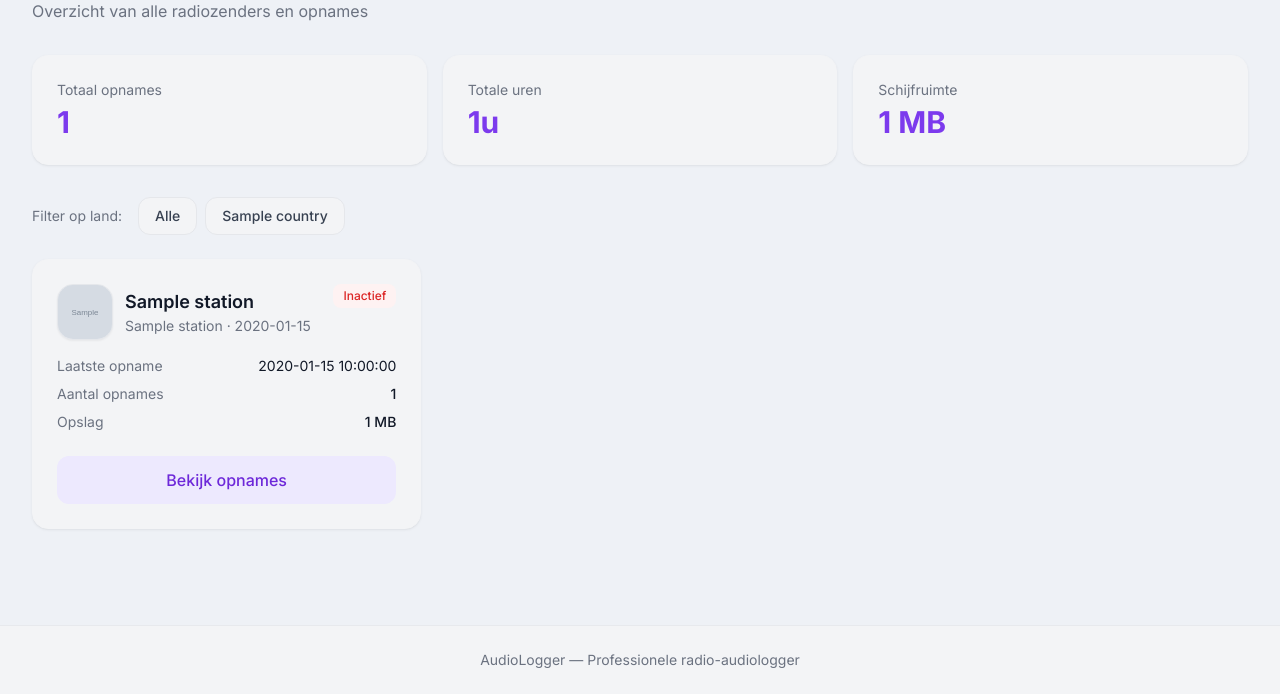
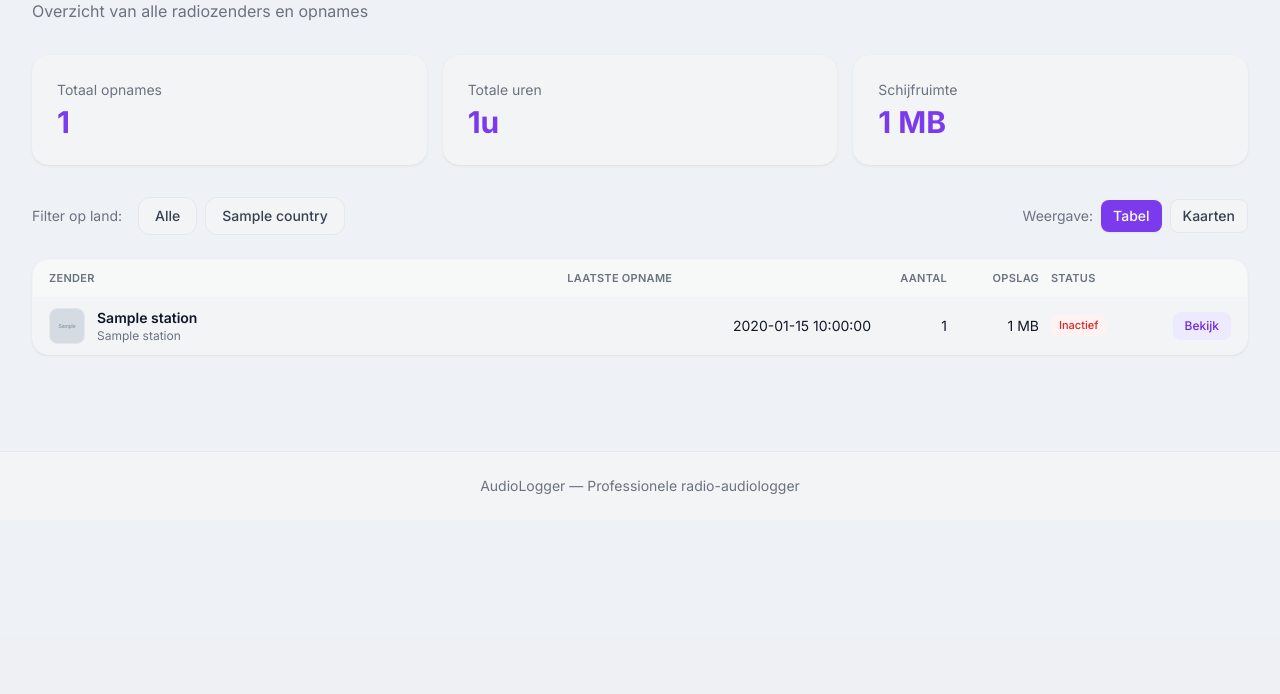
Before and after one commit to kissfmnl/audiologger, a FastAPI app: template templates/dashboard.html in a window 1280 px wide. Shown: the part 162-856 px from the top of the page. After the commit the page ends 656 px from the top, so only its background shows below. Run offline with FastAPI, Linux system fonts and the light colour scheme; the template is opened without the code that fills it: most values are stand-ins (such as "Sample title", 1, 10 or a date in 2020); grey boxes marked "Sample" are stand-in pictures; parts of the project's set-up code (start-up, migrations or seed data) failed here and were passed over; some libraries are stand-ins or nearby versions.

Commit message:
Add WAV-to-MP3 migration and compact dashboard table view.
Convert legacy WAV/FLAC recordings to 128kbps MP3 on startup to cut storage, and give end users a compact station table with a toggle back to card view.

Co-authored-by: Cursor <cursoragent@cursor.com>

```diff
--- /dev/null
+++ b/app/convert_recordings.py
@@ -0,0 +1,126 @@
+import logging
+import subprocess
+from pathlib import Path
+
+from sqlmodel import Session, select
+
+from app.database import RECORDINGS_DIR, engine
+from app.models import Recording
+from app.recorder import MP3_BITRATE
+
+logger = logging.getLogger(__name__)
+
+AUDIO_EXTENSIONS = {".wav", ".wave", ".flac", ".aac", ".m4a", ".ogg"}
+
+
+def _get_file_size_mb(path: Path) -> float:
+    if not path.exists():
+        return 0.0
+    return round(path.stat().st_size / (1024 * 1024), 2)
+
+
+def convert_file_to_mp3(source: Path, target: Path) -> bool:
+    target.parent.mkdir(parents=True, exist_ok=True)
+    cmd = [
+        "ffmpeg",
+        "-hide_banner",
+        "-loglevel",
+        "warning",
+        "-nostdin",
+        "-y",
+        "-i",
+        str(source),
+        "-vn",
+        "-c:a",
+        "libmp3lame",
+        "-b:a",
+        MP3_BITRATE,
+        "-ar",
+        "44100",
+        str(target),
+    ]
+    try:
+        result = subprocess.run(cmd, capture_output=True, text=True, timeout=7200)
+        if result.returncode != 0:
+            logger.error(
+                "ffmpeg convert failed for %s: %s",
+                source.name,
+                (result.stderr or result.stdout)[-300:],
+            )
+            return False
+        return target.exists() and target.stat().st_size > 0
+    except (subprocess.TimeoutExpired, FileNotFoundError, OSError) as exc:
+        logger.error("ffmpeg convert failed for %s: %s", source.name, exc)
+        return False
+
+
+def _update_recording_path(session: Session, old_path: Path, new_path: Path) -> None:
+    old_str = str(old_path)
+    new_str = str(new_path)
+    recordings = list(
+        session.exec(select(Recording).where(Recording.file_path == old_str)).all()
+    )
+    for recording in recordings:
+        recording.file_path = new_str
+        recording.file_size_mb = _get_file_size_mb(new_path)
+        session.add(recording)
+
+    if not recordings:
+        stem = old_path.stem
+        for recording in session.exec(select(Recording)).all():
+            if Path(recording.file_path).stem == stem:
+                recording.file_path = new_str
+                recording.file_size_mb = _get_file_size_mb(new_path)
+                session.add(recording)
+
+
+def convert_wav_recordings() -> dict:
+    """Convert non-MP3 recordings to 128kbps MP3 and remove originals."""
+    converted = 0
+    skipped = 0
+    failed = 0
+    freed_mb = 0.0
+
+    audio_files = sorted(
+        path
+        for path in RECORDINGS_DIR.iterdir()
+        if path.is_file() and path.suffix.lower() in AUDIO_EXTENSIONS
+    )
+
+    if not audio_files:
+        return {"converted": 0, "skipped": 0, "failed": 0, "freed_mb": 0.0}
+
+    logger.info("Found %d non-MP3 recordings to convert", len(audio_files))
+
+    with Session(engine) as session:
+        for source in audio_files:
+            target = source.with_suffix(".mp3")
+            if target.exists():
+                skipped += 1
+                source.unlink(missing_ok=True)
+                _update_recording_path(session, source, target)
+                continue
+
+            old_size_mb = _get_file_size_mb(source)
+            if not convert_file_to_mp3(source, target):
+                failed += 1
+                target.unlink(missing_ok=True)
+                continue
+
+            new_size_mb = _get_file_size_mb(target)
+            _update_recording_path(session, source, target)
+            source.unlink(missing_ok=True)
+            converted += 1
+            freed_mb += max(0.0, old_size_mb - new_size_mb)
+
+        session.commit()
+
+    result = {
+        "converted": converted,
+        "skipped": skipped,
+        "failed": failed,
+        "freed_mb": round(freed_mb, 2),
+    }
+    if converted or failed:
+        logger.info("WAV/FLAC conversion done: %s", result)
+    return result
--- a/app/main.py
+++ b/app/main.py
@@ -1,4 +1,5 @@
 import logging
+import threading
 from contextlib import asynccontextmanager
 from datetime import datetime
 from pathlib import Path
@@ -21,6 +22,7 @@ from app.database import (
     get_station_stats,
     init_db,
 )
+from app.convert_recordings import convert_wav_recordings
 from app.editor import trim_recording
 from app.scheduler import setup_scheduler, shutdown_scheduler
 from app.stations import load_stations, get_station_by_id
@@ -42,10 +44,18 @@ class TrimRequest(BaseModel):
     end_sec: float = Field(gt=0)
 
 
+def _run_recording_conversion() -> None:
+    try:
+        convert_wav_recordings()
+    except Exception:
+        logger.exception("Background recording conversion failed")
+
+
 @asynccontextmanager
 async def lifespan(app: FastAPI):
     init_db()
     setup_scheduler()
+    threading.Thread(target=_run_recording_conversion, daemon=True).start()
     logger.info("AudioLogger started")
     yield
     shutdown_scheduler()
--- a/templates/dashboard.html
+++ b/templates/dashboard.html
@@ -24,7 +24,8 @@
     </div>
 </div>
 
-<div class="mb-6 flex flex-wrap gap-2">
+<div class="mb-6 flex flex-col sm:flex-row sm:items-center sm:justify-between gap-4">
+    <div class="flex flex-wrap gap-2">
         <span class="text-sm text-muted self-center mr-2">Filter op land:</span>
         <a href="/?country=ALL"
            class="px-4 py-2 rounded-xl text-sm font-medium transition {% if selected_country == 'ALL' %}bg-purple-600 text-white shadow-sm{% else %}bg-surface text-body hover:bg-gray-100 border border-gray-200{% endif %}">
@@ -38,7 +39,79 @@
         {% endfor %}
     </div>
 
-<div class="grid grid-cols-1 md:grid-cols-2 lg:grid-cols-3 gap-6">
+    <div class="flex items-center gap-2 shrink-0">
+        <span class="text-sm text-muted">Weergave:</span>
+        <button type="button" data-dashboard-view="table"
+                class="px-3 py-1.5 rounded-lg text-sm font-medium transition">
+            Tabel
+        </button>
+        <button type="button" data-dashboard-view="cards"
+                class="px-3 py-1.5 rounded-lg text-sm font-medium transition">
+            Kaarten
+        </button>
+    </div>
+</div>
+
+{% if stations %}
+<div id="stations-table-view" class="bg-surface rounded-2xl shadow-card border border-gray-100 overflow-hidden">
+    <div class="hidden md:grid md:grid-cols-[minmax(0,2fr)_minmax(0,1.2fr)_4rem_5rem_5.5rem_5rem] gap-3 px-4 py-2.5 bg-gray-50/80 border-b border-gray-100 text-[11px] font-semibold uppercase tracking-wide text-muted">
+        <span>Zender</span>
+        <span>Laatste opname</span>
+        <span class="text-right">Aantal</span>
+        <span class="text-right">Opslag</span>
+        <span>Status</span>
+        <span></span>
+    </div>
+
+    <div class="divide-y divide-gray-100">
+        {% for station in stations %}
+        <div class="px-4 py-2.5 hover:bg-gray-50/60 transition">
+            <div class="flex flex-col gap-3 md:grid md:grid-cols-[minmax(0,2fr)_minmax(0,1.2fr)_4rem_5rem_5.5rem_5rem] md:items-center md:gap-3">
+                <div class="flex items-center gap-3 min-w-0">
+                    {% if station.logo_url %}
+                    <img src="{{ station.logo_url }}" alt="{{ station.name }}"
+                         class="station-logo w-9 h-9 rounded-lg object-cover border border-gray-200 bg-gray-100 shrink-0"
+                         draggable="false" oncontextmenu="return false">
+                    {% else %}
+                    <span class="text-2xl shrink-0 w-9 h-9 flex items-center justify-center">{{ station.flag }}</span>
+                    {% endif %}
+                    <div class="min-w-0">
+                        <p class="font-semibold text-heading text-sm truncate">{{ station.name }}</p>
+                        <p class="text-xs text-muted truncate">{{ station.country_name | default(station.country) }}</p>
+                    </div>
+                </div>
+
+                <div class="md:contents">
+                    <p class="text-sm text-heading md:text-right md:text-left">
+                        <span class="md:hidden text-muted text-xs mr-2">Laatste:</span>{{ station.last_recording_date }}
+                    </p>
+                    <p class="text-sm text-heading md:text-right">
+                        <span class="md:hidden text-muted text-xs mr-2">Aantal:</span>{{ station.total_recordings }}
+                    </p>
+                    <p class="text-sm text-heading md:text-right">
+                        <span class="md:hidden text-muted text-xs mr-2">Opslag:</span>{{ station.total_storage_mb }} MB
+                    </p>
+                </div>
+
+                <div class="flex items-center justify-between md:contents gap-3">
+                    {% if station.active %}
+                    <span class="px-2 py-0.5 text-[11px] font-medium rounded-md bg-purple-100 text-purple-700 w-fit">Actief</span>
+                    {% else %}
+                    <span class="px-2 py-0.5 text-[11px] font-medium rounded-md bg-red-50 text-red-600 w-fit">Inactief</span>
+                    {% endif %}
+
+                    <a href="/station/{{ station.id }}"
+                       class="inline-flex items-center justify-center px-3 py-1.5 rounded-lg text-xs font-medium bg-purple-100 text-purple-700 hover:bg-purple-600 hover:text-white transition md:justify-self-end">
+                        Bekijk
+                    </a>
+                </div>
+            </div>
+        </div>
+        {% endfor %}
+    </div>
+</div>
+
+<div id="stations-cards-view" class="hidden grid grid-cols-1 md:grid-cols-2 lg:grid-cols-3 gap-6">
     {% for station in stations %}
     <div class="bg-surface rounded-2xl shadow-card border border-gray-100 overflow-hidden hover:border-purple-200 transition group">
         <div class="p-6">
@@ -86,10 +159,15 @@
             </a>
         </div>
     </div>
+    {% endfor %}
+</div>
 {% else %}
-    <div class="col-span-full text-center py-16 text-muted bg-surface rounded-2xl border border-gray-100">
+<div class="text-center py-16 text-muted bg-surface rounded-2xl border border-gray-100">
     <p>Geen zenders gevonden voor dit filter.</p>
 </div>
-    {% endfor %}
-</div>
+{% endif %}
 {% endblock %}
+
+{% block scripts %}
+<script src="/static/dashboard.js"></script>
+{% endblock %}
```
Also changed, not shown: static/dashboard.js (added, +37 -0 lines). Lines whose indentation alone changed are shown as unchanged.
